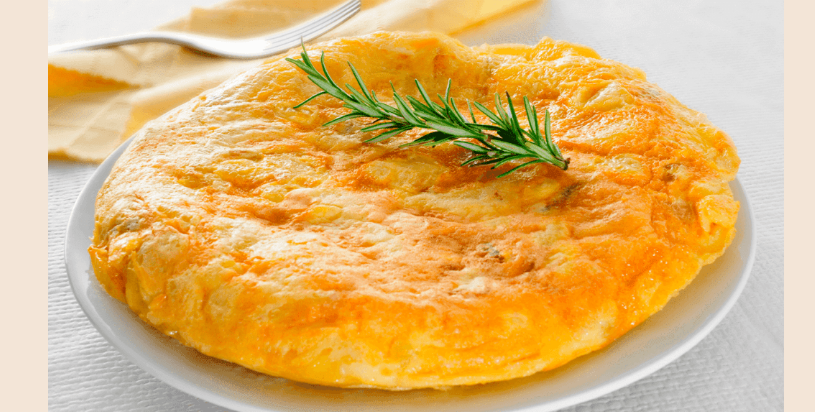
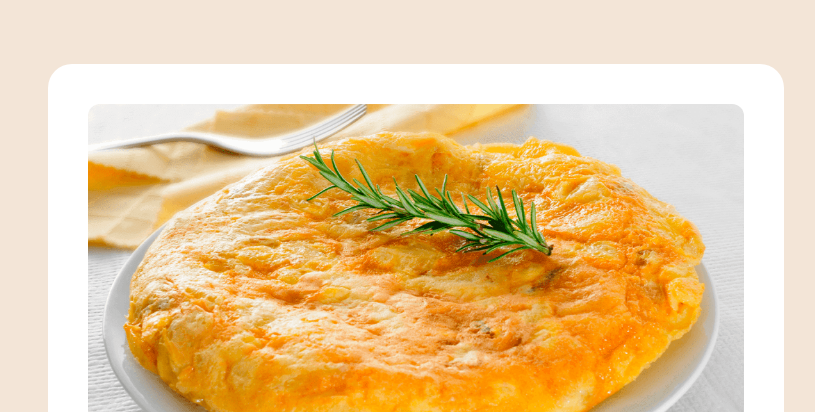
Before and after one commit to Hyago190/receita-90, a plain HTML site: page Receita/index.html in a window 1280 px wide. Shown: the top 412 px of the page, without its empty margins (224-1039 px from the left). Drawn offline with Linux system fonts and the light colour scheme.

Commit message:
Add files via upload
Fazendo css com o márcio #3

```diff
--- a/Receita/style.css
+++ b/Receita/style.css
@@ -17,11 +17,16 @@ body > div {
     background-color: #fff;
     max-width: 736px;
     margin-inline: auto;
+    margin-block: 64px;
+    padding: 40px;
+    border-radius: 24px;
 }
 
 div img {
 
     width: 100%;
+    border-radius: 12px;
+    margin-bottom: 40px;
 }
 
 
```
